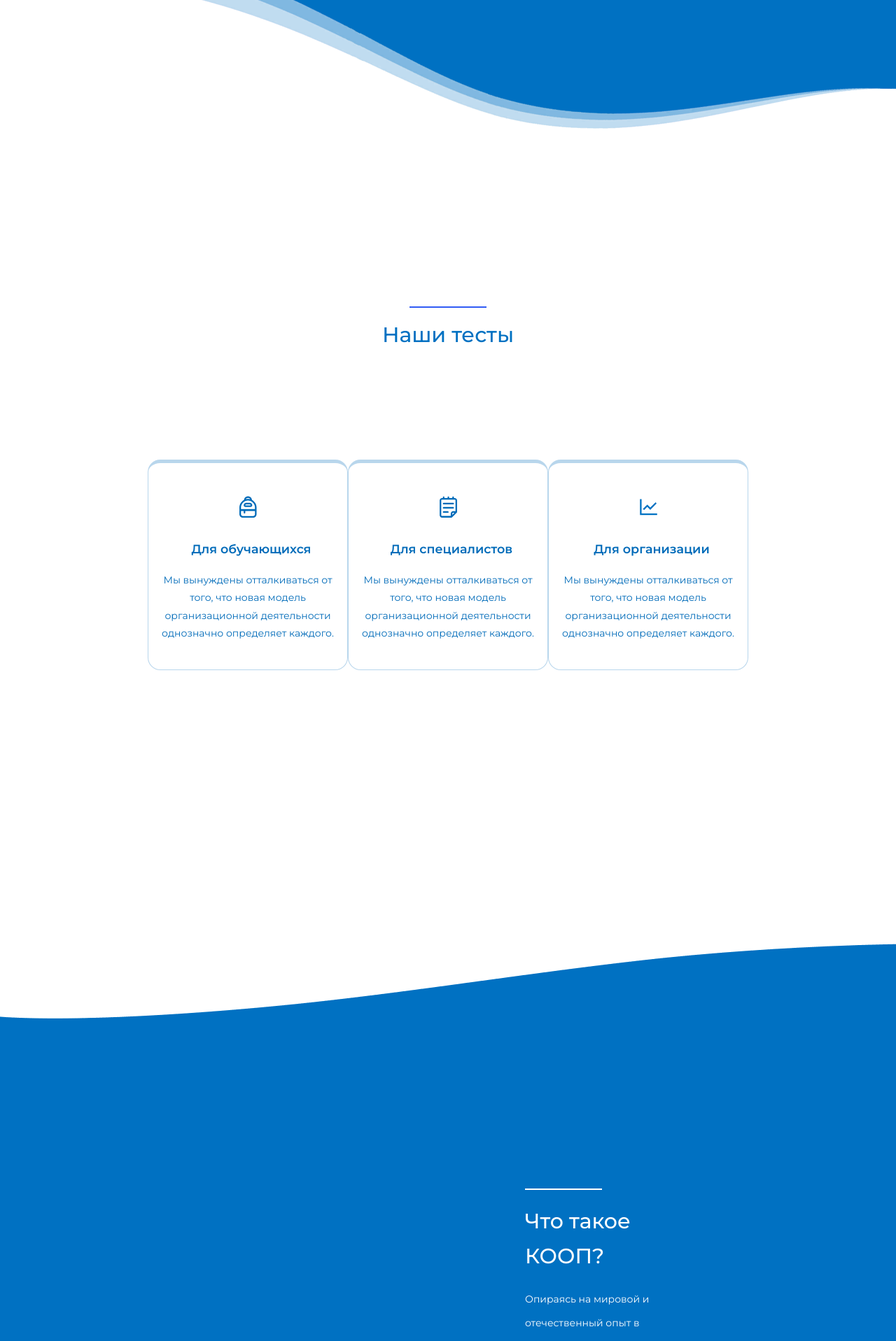
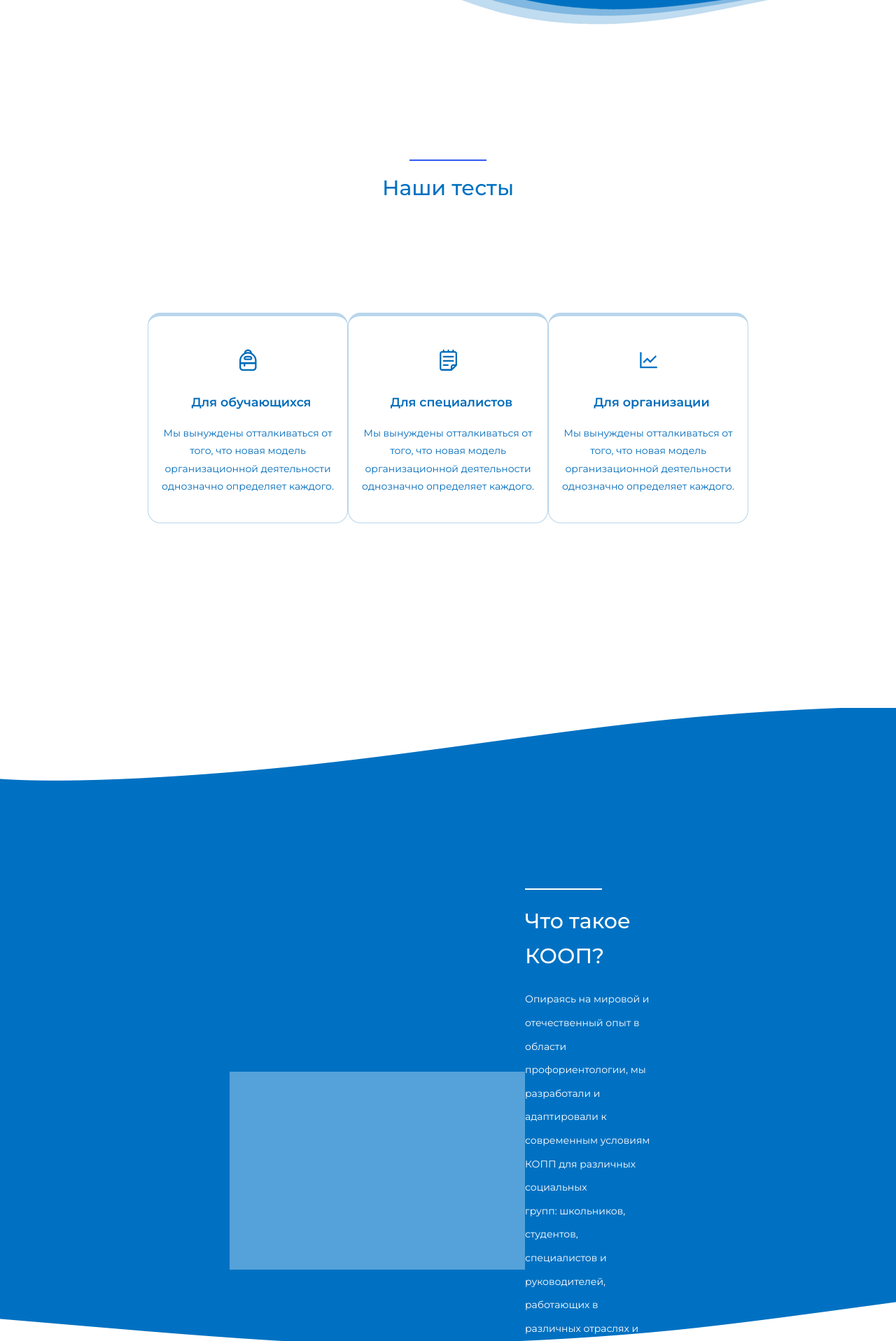
Before and after one commit to Kir1807/100-_uspeh, a Django app: page / in a window 1280 px wide. Shown: the part 1760-3677 px from the top of the page at 70% size. Run offline with Django 4.2, Linux system fonts and the light colour scheme.

Commit message:
изменения в главной

```diff
--- a/samotoi/autorize/static/autorize/css/index.css
+++ b/samotoi/autorize/static/autorize/css/index.css
@@ -1,5 +1,5 @@
 body {
-    height: 7650px;
+    height: 7000px;
   }
 
 /* Шапка */
@@ -90,7 +90,7 @@
 
 /* Вторая страница*/
 .main2{
-  height: 1220px;
+  height: 1100px;
   background-image: url("../fon/backg1.png");
   background-position: 26px 0px 0px 0px;
 }
@@ -98,7 +98,7 @@
 .page2{
   display: flex;
   justify-content: space-between;
-  padding: 334px 328px 0px 328px;
+  padding: 298px 328px 0px 328px;
   align-items: center;
   }
 
@@ -123,7 +123,7 @@
 /*Третья страница*/
 
 .page3{
-  margin: 200px 211px 0px 211px;
+  margin: 110px 211px 0px 211px;
 }
 
 .page3 h1{
@@ -191,16 +191,16 @@
 /* Четвертая страница*/
 
 .main4{
-  height: 1220px;
+  height: 1100px;
   background-image: url("../fon/backg2.png");
-  margin-top: 300px;
+  margin-top: 170px;
 }
 
 .page4{
     display: flex;
     justify-content: space-between;
     align-items: center;
-    padding: 409px 350px 0px 328px;
+    padding: 320px 350px 0px 328px;
   }
 
   .page4 h1{
@@ -240,7 +240,7 @@
 }
 
 .page5{
-    margin: 200px 211px 0px 211px;
+    margin: 100px 211px 0px 211px;
     text-align: center;
 }
 
```
Also changed, not shown: samotoi/autorize/static/autorize/fon/backg1.png, samotoi/autorize/static/autorize/fon/backg2.png.
